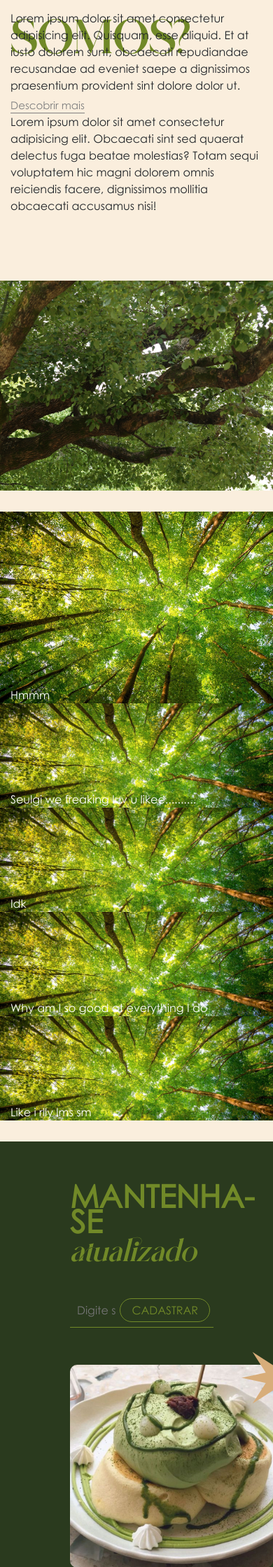
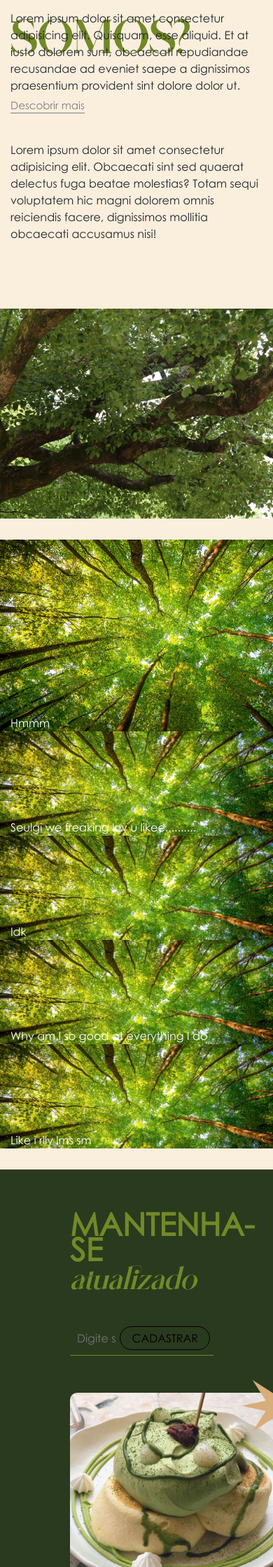
Before and after one commit to crrloz/TCC, a PHP site: page / in a window 390 px wide. Shown: the part 955-3194 px from the top of the page at 70% size. Run offline with PHP 8.4, Linux system fonts and the light colour scheme; some libraries are stand-ins or nearby versions.

Commit message:
nao tenho mais ideia pra nome de commit

```diff
--- a/css/style.css
+++ b/css/style.css
@@ -405,6 +405,15 @@ menu ul li a {
   transition: 0.4s;
 }
 
+.btn4 {
+  background: none;
+  border: solid 0.1rem;
+  border-radius: 50px;
+  text-transform: uppercase;
+  padding: 0.25rem 1rem;
+  cursor: pointer;
+}
+
 /* BTN De volta ao topo */
 
 .btn-back-to-top {
--- a/css/util.css
+++ b/css/util.css
@@ -2225,10 +2225,8 @@
 
 .m-l--6 {margin-left: -6px;}
 
-.m-t-120-39 {margin-top: 120px;}
-
 @media (max-width: 990px) {
-	.m-t-120-39 {margin-top: 39px;}
+	.m-t-0-40 {margin-top: 40px;}
 }
 
 /*[TEXT]*/
@@ -2436,6 +2434,11 @@
 
 .size39 {
 	width: 80%;
+}
+
+.sizefull {
+	background-size: cover;
+	background-repeat: no-repeat;
 }
 
 .w-full {width: 100%;}
@@ -2453,7 +2456,7 @@
 .bg1 {background-color: #222222;}
 .bg2 {background-color: #000000;}
 
-.bg3 {color: #2A3A1E;}
+.bg3 {background-color: #2A3A1E;}
 
 /*[CORES]*/
 
@@ -2467,7 +2470,11 @@
 .color6 {color: #718928;}
 .color7 {color: #2A3A1E;}
 
+.color0-hov:hover {color: #ffffff;}
+
 .color5-hov:hover {color: #000000;}
+
+.color6-hov:hover {color: #718928;}
 
 /*[TRANSIÇÃO]*/
 
@@ -2508,6 +2515,8 @@
 
 .bo7 {border: 2px solid #e6e6e6;}
 .bo8 {border: 5px solid white;}
+
+.bo-color-0 {border: #718928;}
 
 /* ------------------------------------ */
 
--- a/header.php
+++ b/header.php
@@ -1,3 +1,37 @@
+        <!-- Sidebar -->
+        <aside class="sidebar trans-0-4">
+            <!-- Botão Esconder Sidebar -->
+            <button class="btn-hide-sidebar ti-close color6-hov trans-0-4"></button>
+
+            <!-- - -->
+            <ul class="menu-sidebar p-t-95 p-b-70">
+                <li class="t-center m-b-13">
+                    <a href="contact.php" class="color5 txt19">Contato</a>
+                </li>
+
+                <li class="t-center m-b-13">
+                    <a href="<?php
+                    if(isset($_SESSION["useruid"])){
+                        echo 'schedule.php';
+                    } else {
+                        echo 'signup.php';
+                    } ?>" class="color5 txt19">Agenda</a>
+                </li>
+
+                <li class="t-center m-b-13">
+                    <a href="about.php" class="color5 txt19">Quem somos</a>
+                </li>
+
+                <li class="t-center">
+                    <!-- Cadastro -->
+                    <a href="signup.php" class="btn3 ab-c-m size13 txt11 trans-0-4 m-l-r-auto">
+                        Cadastro
+                    </a>
+                </li>
+            </ul>
+        </aside>
+
+
         <!-- Header -->
         <header>
             <!-- Header desktop -->
@@ -5,10 +39,10 @@
                 <nav class="menu">
                     <div class="list-section">
                         <ul>
-                            <li><a href="contact.php" style="color: white;">Contato</a></li>
+                            <li><a href="contact.php" class="color0 m-r-10">Contato</a></li>
                             <li><a href="<?php
                                 if(isset($_SESSION["useruid"])){
-                                    echo 'about.php';
+                                    echo 'schedule.php';
                                 } else {
                                     echo 'signup.php';
                                 } ?>" style="color: white;">Agenda</a></li>
@@ -25,9 +59,9 @@
                             <li class="p-t-20"><a href="about.php" style="color: white;">Quem Somos</a></li>
                             <?php
                             if(isset($_SESSION["useruid"])){
-                                echo '<li><a class="btn-user" href="includes/logout.inc.php">Logout</a></li>';
+                                echo '<li><a class="btn-user m-l-10" href="includes/logout.inc.php">Logout</a></li>';
                             } else {
-                                echo '<li><a class="btn-user" href="signup.php">Cadastro</a></li>';
+                                echo '<li><a class="btn-user m-l-10" href="signup.php">Cadastro</a></li>';
                             } ?>
                         </ul>
                     </div>
--- a/index.php
+++ b/index.php
@@ -1,27 +1,12 @@
 <?php
     session_start();
+    include_once 'head.php';
 ?>
-<!DOCTYPE html>
-<html lang="en">
-<head>
-    <meta charset="UTF-8">
-    <meta http-equiv="X-UA-Compatible" content="IE=edge">
-    <meta name="viewport" content="width=device-width, initial-scale=1.0">
-    <link rel="icon" type="image/jpg" href="images/logo/"/>
-
-    <!-- ESTILIZAÇÃO SECUNDÁRIA: Ícones -->
-    <link rel="stylesheet" type="text/css" href="font-awesome-4.7.0/css/font-awesome.min.css">
-    <link rel="stylesheet" type="text/css" href="themify/themify-icons.css">
-    <script src="https://kit.fontawesome.com/7511bd6378.js" crossorigin="anonymous"></script>
-
-    <!-- ESTILIZAÇÃO PRINCIPAL -->
-	<link rel="stylesheet" type="text/css" href="vendor/bootstrap/bootstrap.min.css">
-	<link rel="stylesheet" type="text/css" href="css/util.css">
-	<link rel="stylesheet" type="text/css" href="css/style.css">
-
-    <title>Coletivo Humanos</title>
+    <title>CAH | Coletivo Artístico Humanos</title>
 </head>
 <style>
+    @media (max-width: 767px) { .m-t-0-40 {margin-top: 40px;}}
+
     .hov-img-zoom {
         display: block;
         overflow: hidden;
@@ -41,15 +26,6 @@
         -ms-transform: scale(1.1);
         -o-transform: scale(1.1);
         transform: scale(1.1);
-    }
-
-    .sizefull {
-        background-size: cover;
-        background-repeat: no-repeat;
-    }
-
-    .bg3 {
-        background-color: #2A3A1E;
     }
 
     .entry-shape {
@@ -111,16 +87,6 @@
         width: 100%;
     }
 
-    .btn4 {
-        color: #718928;
-        background: none;
-        border: #718928 solid 0.1rem;
-        border-radius: 50px;
-        text-transform: uppercase;
-        padding: 0.25rem 1rem;
-        cursor: pointer;
-    }
-
     .full-star {
         z-index: 10;
         position: absolute;
@@ -129,31 +95,6 @@
     }
 </style>
 <body style="background-color: rgb(250, 238, 221);">
-    <!-- Sidebar -->
-	<aside class="sidebar trans-0-4">
-		<!-- Button Hide sidebar -->
-		<button class="btn-hide-sidebar ti-close color0-hov trans-0-4"></button>
-
-		<!-- - -->
-		<ul class="menu-sidebar p-t-95 p-b-70">
-			<li class="t-center m-b-13">
-				<a href=".html" class="txt19">aaaaa</a>
-			</li>
-
-            <li class="t-center m-b-13">
-				<a href=".html" class="txt19">aaa</a>
-			</li>
-
-			<li class="t-center">
-				<!-- SIGNUP/PROFILE -->
-				<a href="signup.php" class="btn3 ab-c-m size13 txt11 trans-0-4 m-l-r-auto">
-					Cadastrar-se
-				</a>
-			</li>
-		</ul>
-	</aside>
-
-
     <!-- Header -->
     <?php include_once 'header.php' ?>
 
@@ -161,8 +102,8 @@
 	<!-- Entrada -->
     <section class="section-entry">
         <div class="wrap-title-page">
-            <div class="entry-shape">
-                smthing
+            <div class="wrap-title-pic entry-shape">
+
             </div>
             <div class="item-title-page" style="background-image: url(images/fundoteste.jpg);">
                 <div class="wrap-content">
@@ -195,7 +136,7 @@
                     Lorem ipsum dolor sit amet consectetur adipisicing elit. Quisquam, esse aliquid. Et at iusto dolorem sunt, obcaecati repudiandae recusandae ad eveniet saepe a dignissimos praesentium provident sint dolore dolor ut. <br>
                     <span><a href="about.php" class="hov_underline">Descobrir mais</a></span>
                 </div>
-                <div class="col-md-6">
+                <div class="col-md-6 m-t-0-40">
                     Lorem ipsum dolor sit amet consectetur adipisicing elit. Obcaecati sint sed quaerat delectus fuga beatae molestias? Totam sequi voluptatem hic magni dolorem omnis reiciendis facere, dignissimos mollitia obcaecati accusamus nisi!
                 </div>
             </div>
@@ -273,7 +214,7 @@
                         <div class="wrap-input size12 m-t-3 m-b-23">
                             <input class="p-b-10 p-r-150" type="text" name="email_home" placeholder="Digite seu e-mail...">
                             <!-- Botão -->
-                            <button type="submit" name="submit_home" class="btn4">
+                            <button type="submit" name="submit_home" class="btn4 color5 bo-color-0">
                                 Cadastrar
                             </button>
                         </div>
--- a/login.php
+++ b/login.php
@@ -1,5 +1,5 @@
 <?php include_once 'head.php' ?>
-    <title>Login | ASEUL</title>
+    <title>Login | COLETIVO HUMANOS</title>
 </head>
 <body>
     <?php include_once 'header.php' ?>
```
Also changed, not shown: index.html (deleted, +0 -41 lines), schedule.php (added, +22 -0 lines).
